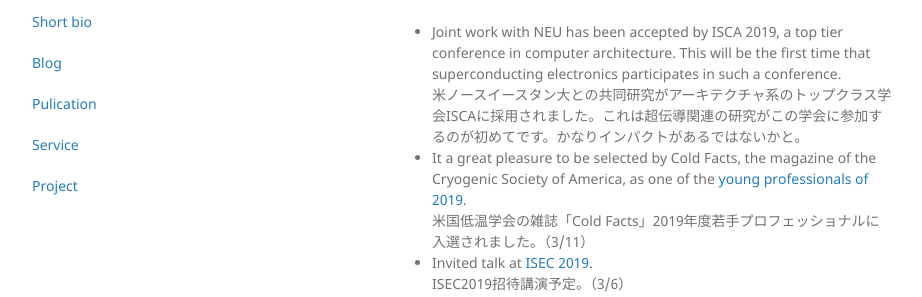
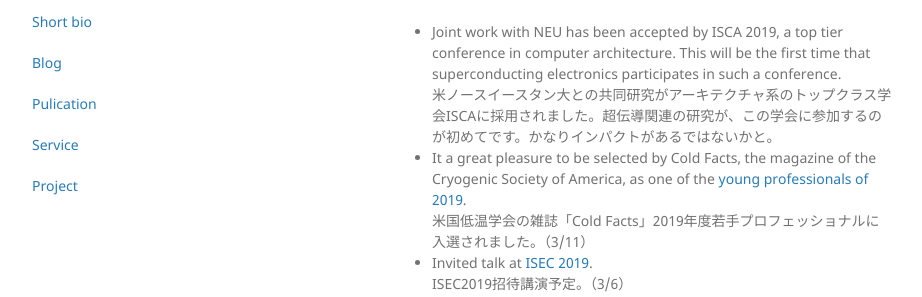
Before and after one commit to OC-sudo/homepage, a Jekyll site: the page built from index.md, in a window 1280 px wide. Shown: the part 307-604 px from the top of the page, without its empty margins (178-1100 px from the left). Built offline with Jekyll 4.4.1, drawn with Linux system fonts in a browser that asks for light colours.

Commit message:
hp updated

```diff
--- a/index.md
+++ b/index.md
@@ -11,7 +11,7 @@
 * Electrical cell modeling for beyond-CMOS technologies　新デバイスのセルモデリング
 
 **What's new　最近の活動**
-* Joint work with NEU has been accepted by ISCA 2019, a top tier conference in computer architecture. This will be the first time that superconducting electronics participates in such a conference. <br>米ノースイースタン大との共同研究がアーキテクチャ系のトップクラス学会ISCAに採用されました。これは超伝導関連の研究がこの学会に参加するのが初めてです。かなりインパクトがあるではないかと。
+* Joint work with NEU has been accepted by ISCA 2019, a top tier conference in computer architecture. This will be the first time that superconducting electronics participates in such a conference. <br>米ノースイースタン大との共同研究がアーキテクチャ系のトップクラス学会ISCAに採用されました。超伝導関連の研究が、この学会に参加するのが初めてです。かなりインパクトがあるではないかと。
 * It a great pleasure to be selected by Cold Facts, the magazine of the Cryogenic Society of America, as one of the [young professionals of 2019](https://cryogenicsociety.org/36872/news/young_professionals_2019_the_next_generation_in_cryogenics_part_1/?fbclid=IwAR1n2CxjXWKhOlH5PH_eI16I2nStuvkOHPuwL4VjAeS5-u-ndOWpgvQ1NqA). <br>米国低温学会の雑誌「Cold Facts」2019年度若手プロフェッショナルに入選されました。（3/11）
 * Invited talk at [ISEC 2019](https://isec2019.org/).　<br>ISEC2019招待講演予定。（3/6）
 * Invited talk at young scientist plenary of Applied Superconductivity Conference in Seattle. <br>2018年度米シアトルにて開催された応用超伝導大会にプレナリーセッションで招待講演を行いました。（10/31/2018）
```
